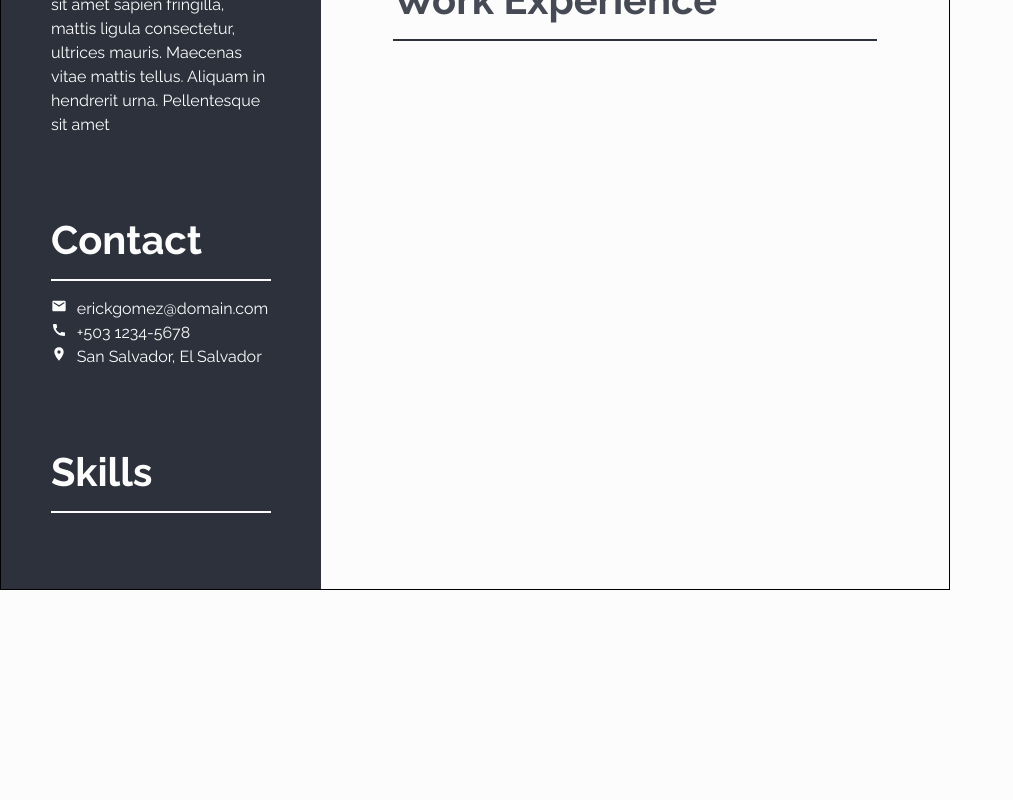
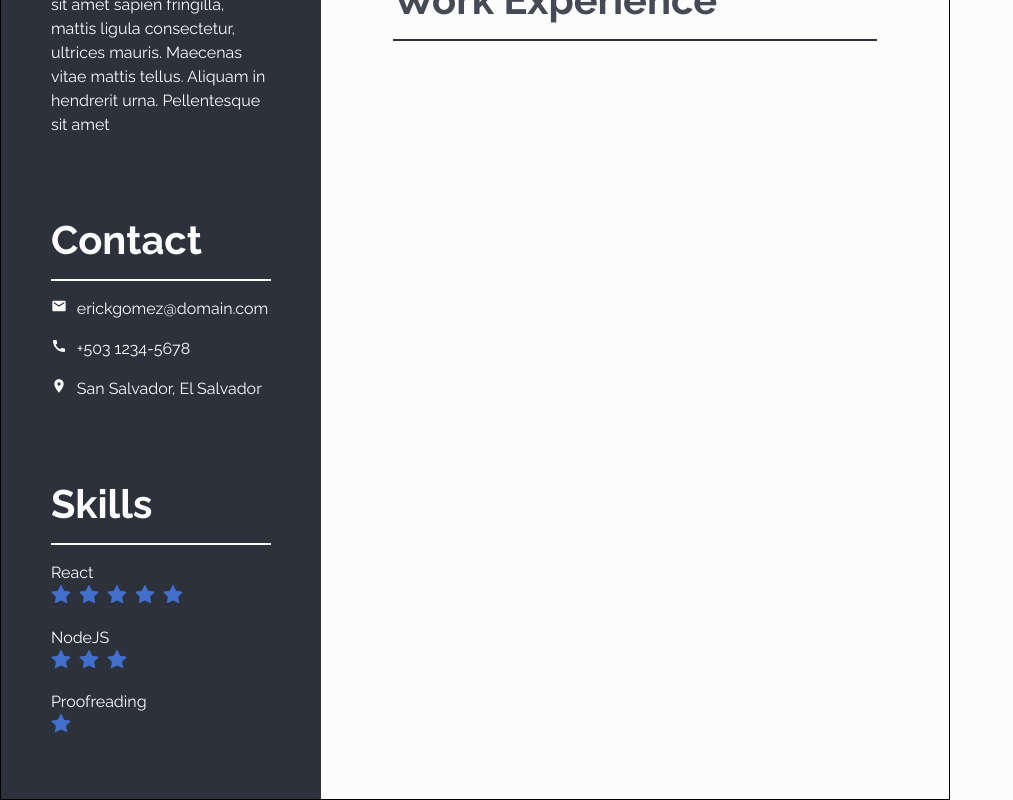
Before and after one commit to ErickBGomez/cv-application, a React (Vite) app: page / in a window 1280 px wide. Shown: the part 487-1287 px from the top of the page, without its empty margins (0-1013 px from the left). Before the commit the page ends 1077 px from the top, so only its background shows below. Built offline with nearby package versions, Linux system fonts and the light colour scheme.

Commit message:
Create skill section

```diff
--- a/src/App.jsx
+++ b/src/App.jsx
@@ -16,6 +16,11 @@ const data = {
   email: "erickgomez@domain.com",
   phoneNumber: "+503 1234-5678",
   location: "San Salvador, El Salvador",
+  skills: [
+    { title: "React", description: 5 },
+    { title: "NodeJS", description: 3 },
+    { title: "Proofreading", description: 1 },
+  ],
 };
 
 const App = () => {
--- a/src/components/resume/Resume/Resume.jsx
+++ b/src/components/resume/Resume/Resume.jsx
@@ -1,10 +1,19 @@
 import { MdCall, MdEmail, MdLocationOn } from "react-icons/md";
 import ResumeSection from "../ResumeSection/ResumeSection";
 import ContactInfo from "../ContactInfo/ContactInfo";
+import SkillInfo from "../SkillInfo/SkillInfo";
 import "./Resume.scss";
 
 const Resume = ({ data }) => {
-  const { fullname, workPosition, about, email, phoneNumber, location } = data;
+  const {
+    fullname,
+    workPosition,
+    about,
+    email,
+    phoneNumber,
+    location,
+    skills,
+  } = data;
 
   return (
     <div className="resume">
@@ -14,12 +23,18 @@ const Resume = ({ data }) => {
       </div>
       <aside className="resume-aside">
         {about && <ResumeSection title="About">{about}</ResumeSection>}
-        <ResumeSection title="Contact">
+        <ResumeSection title="Contact" list>
           <ContactInfo icon={<MdEmail />} info={email} />
           <ContactInfo icon={<MdCall />} info={phoneNumber} />
           {location && <ContactInfo icon={<MdLocationOn />} info={location} />}
         </ResumeSection>
-        <ResumeSection title="Skills"></ResumeSection>
+        {skills && (
+          <ResumeSection title="Skills" list>
+            {skills.map((s, i) => (
+              <SkillInfo key={i} title={s.title} value={s.description} />
+            ))}
+          </ResumeSection>
+        )}
       </aside>
       <div className="resume-main">
         <ResumeSection title="Education"></ResumeSection>
--- a/src/components/resume/ResumeSection/ResumeSection.jsx
+++ b/src/components/resume/ResumeSection/ResumeSection.jsx
@@ -1,10 +1,10 @@
 import "./ResumeSection.scss";
 
-const ResumeSection = ({ title, children }) => {
+const ResumeSection = ({ title, children, list }) => {
   return (
     <section className="resume-section">
       <h2 className="title">{title}</h2>
-      {children}
+      <div className={`content ${list ? "list" : ""}`}>{children}</div>
     </section>
   );
 };
--- a/src/components/resume/ResumeSection/ResumeSection.scss
+++ b/src/components/resume/ResumeSection/ResumeSection.scss
@@ -1,6 +1,12 @@
 @use "../../../assets/scss/colors";
 
 .resume-section {
+  .content.list {
+    display: flex;
+    flex-direction: column;
+    gap: 1rem;
+  }
+
   & > .title {
     padding-bottom: 1rem;
     margin-bottom: 1rem;
--- /dev/null
+++ b/src/components/resume/SkillInfo/SkillInfo.jsx
@@ -0,0 +1,14 @@
+import { Rate } from "antd";
+
+const SkillInfo = ({ title, value }) => {
+  return (
+    <div className="skill-info">
+      <div className="title">{title}</div>
+      <div className="value">
+        <Rate value={value} disabled />
+      </div>
+    </div>
+  );
+};
+
+export default SkillInfo;
```
